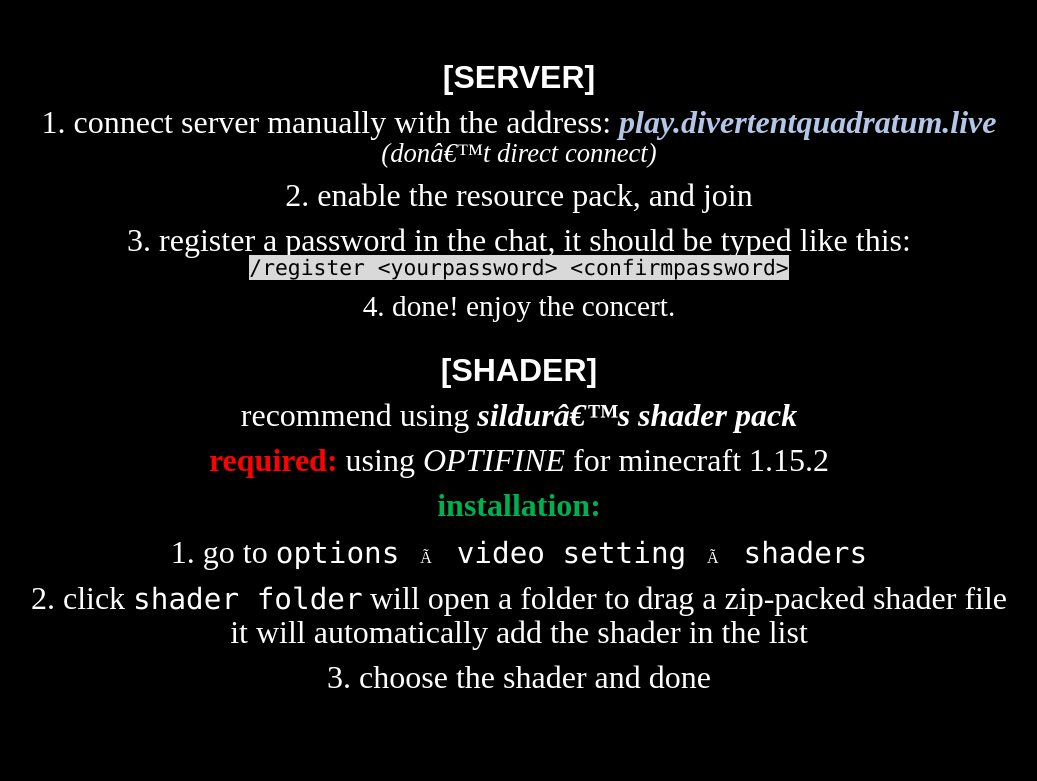
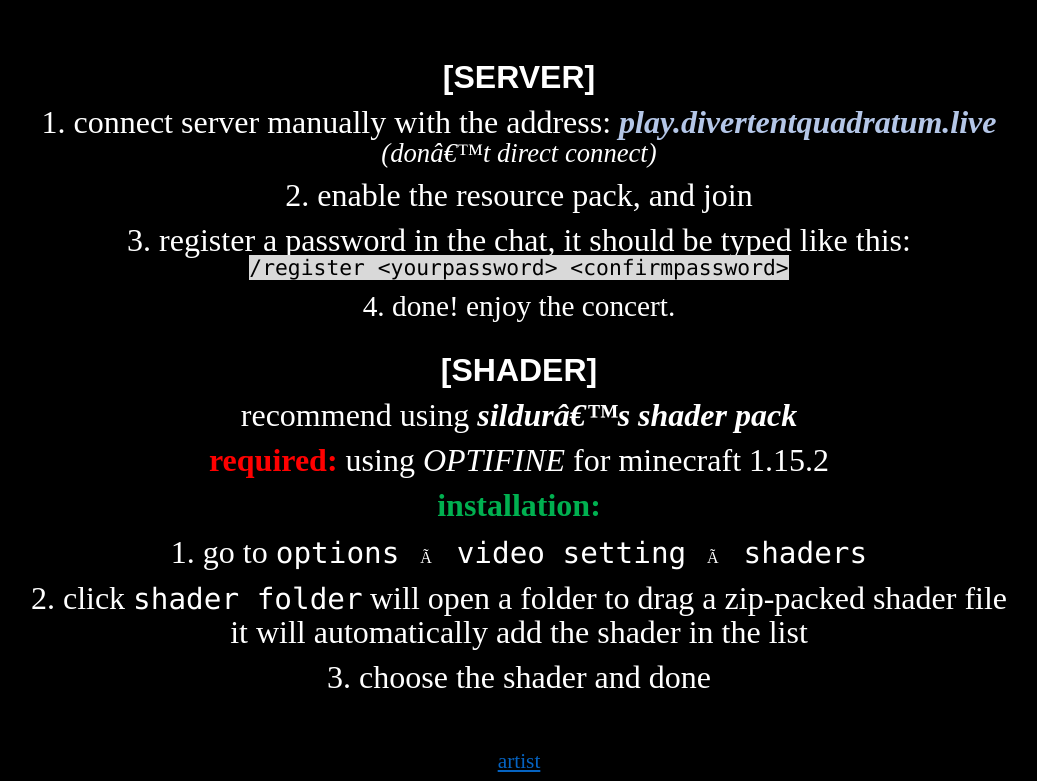
Before and after one commit to huma139/divertent_quadratum, a plain HTML site: page index.html in a window 1280 px wide. Shown: the part 1105-1886 px from the top of the page, without its empty margins (121-1158 px from the left). Before the commit the page ends 1855 px from the top, so only its background shows below. Drawn offline with Linux system fonts and the light colour scheme.

Commit message:
Update index.html

```diff
--- a/index.html
+++ b/index.html
@@ -233,6 +233,10 @@ color:white'>3. choose the shader and done</span></p>
 style='font-size:24.0pt;line-height:107%;font-family:"Times New Roman",serif;
 color:white'>&nbsp;</span></b></p>
 
+<p class=MsoNormal align=center style='margin-bottom:0cm;text-align:center'><span
+style='font-size:16.0pt;line-height:107%;font-family:"Yu Mincho",serif;
+color:white'><a href="artist.html">artist</a></span></p>
+
 </div>
 
 </body>
```
